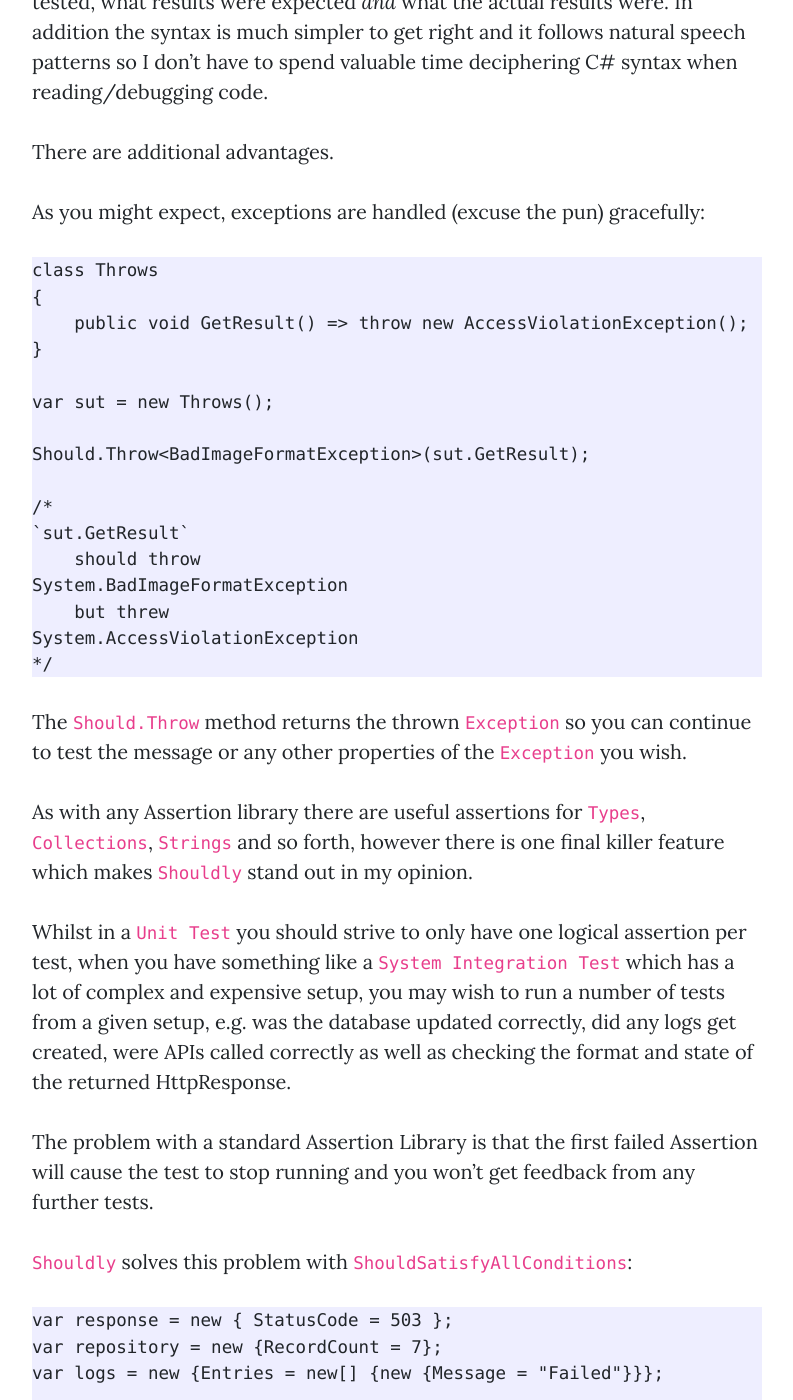
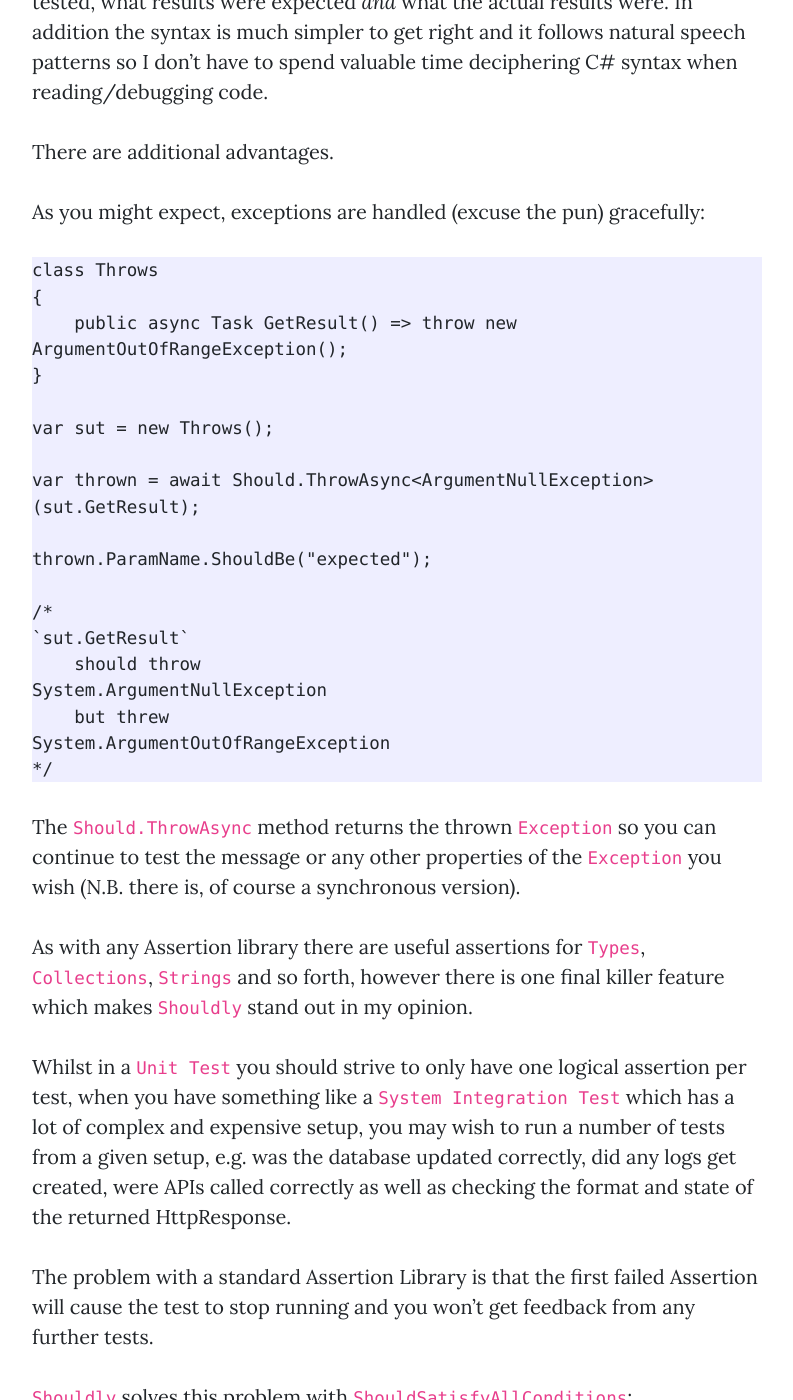
Before and after one commit to paxdev/paxdev.github.io, a Jekyll site: the page built from _posts/2022-07-06-more-expressive-tests-with-shouldly.md, in a window 1280 px wide and 1400 px high, scrolled down 3329 px. Shown: the whole window, without its empty margins (243-1036 px from the left). Built offline with Jekyll 4.4.1, drawn with Linux system fonts in a browser that asks for light colours; our own code applies the rules of GitHub Pages for plain Markdown files; some of the changed text lies outside the part shown.

Commit message:
tidy up shouldly samples

````diff
--- a/_posts/2022-07-06-more-expressive-tests-with-shouldly.md
+++ b/_posts/2022-07-06-more-expressive-tests-with-shouldly.md
@@ -106,23 +106,25 @@
 ```
 class Throws
 {
-    public void GetResult() => throw new AccessViolationException();
+    public async Task GetResult() => throw new ArgumentOutOfRangeException();
 }
 
 var sut = new Throws();
 
-Should.Throw<BadImageFormatException>(sut.GetResult);
+var thrown = await Should.ThrowAsync<ArgumentNullException>(sut.GetResult);
+
+thrown.ParamName.ShouldBe("expected");
 
 /*
 `sut.GetResult`
     should throw
-System.BadImageFormatException
+System.ArgumentNullException
     but threw
-System.AccessViolationException
+System.ArgumentOutOfRangeException
 */
 ```
 
-The `Should.Throw` method returns the thrown `Exception` so you can continue to test the message or any other properties of the `Exception` you wish.
+The `Should.ThrowAsync` method returns the thrown `Exception` so you can continue to test the message or any other properties of the `Exception` you wish (N.B. there is, of course a synchronous version).
 
 As with any Assertion library there are useful assertions for `Types`, `Collections`, `Strings` and so forth, however there is one final killer feature which makes `Shouldly` stand out in my opinion.
 
````
Also changed, not shown: other parts of _posts/2022-07-06-more-expressive-tests-with-shouldly.md (+2 -2 lines).
